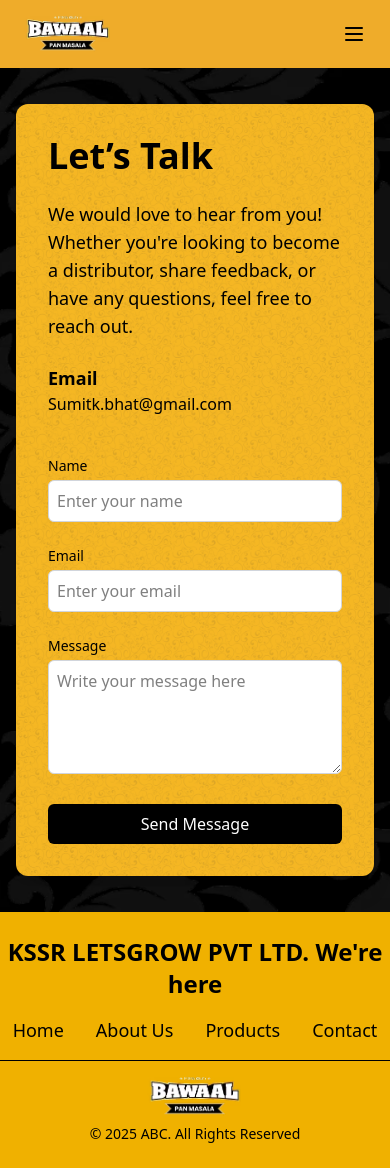
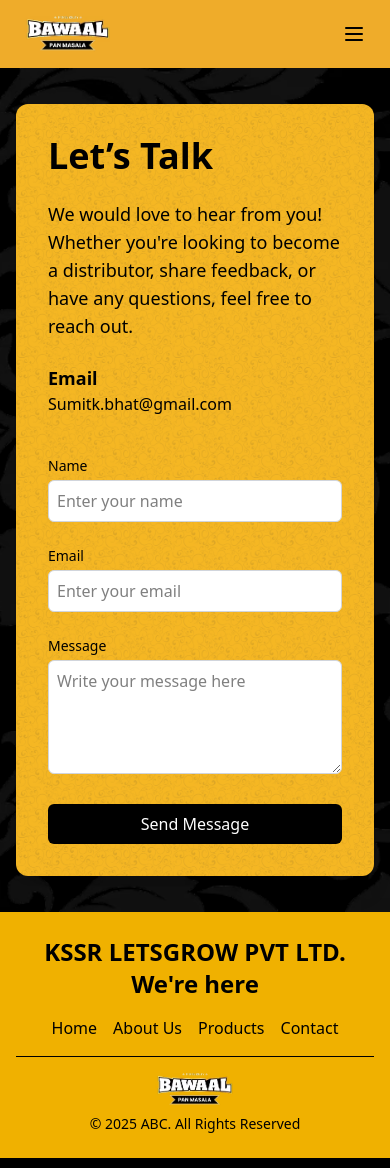
Before and after one commit to SahilRawat8587/Bawaal-Pan-Masala, a React (Vite) app: page /contact in a window 390 px wide. Built offline with nearby package versions, Linux system fonts and the light colour scheme.

Commit message:
Refactor Footer component for improved layout and styling

```diff
--- a/src/Components/Footer.jsx
+++ b/src/Components/Footer.jsx
@@ -6,12 +6,14 @@
   return (
     <footer className="bg-yellow-500 text-black py-6">
       {/* Top Section */}
-      <div className="text-center mb-4">
-        <h1 className="text-2xl font-bold">KSSR LETSGROW PVT LTD. We're here</h1>
+      <div className="text-center mb-4 px-4">
+        <h1 className="text-2xl font-bold">
+          KSSR LETSGROW PVT LTD. We're here
+        </h1>
       </div>
 
       {/* Navigation Links */}
-      <div className="flex justify-center space-x-8 mb-4">
+      <div className="flex flex-wrap justify-center gap-4 mb-4 px-4">
         {[
           { name: "Home", path: "/" },
           { name: "About Us", path: "/about" },
@@ -21,23 +23,23 @@
           <Link
             key={index}
             to={link.path}
-            className="text-lg font-medium hover:underline"
+            className="md:text-lg font-medium hover:underline"
           >
             {link.name}
           </Link>
         ))}
       </div>
 
-      <hr className="border-black mb-4" />
+      <hr className="border-black mb-4 mx-4" />
 
       {/* Bottom Section */}
-      <div className="flex flex-col items-center">
+      <div className="flex flex-col items-center px-4">
         <img
           src={assets.logo}
           alt="Bawaal Pan Masala"
-          className="w-24 mb-2"
+          className="w-20 sm:w-24 mb-2"
         />
-        <p className="text-sm">
+        <p className="text-sm text-center">
           &copy; 2025 ABC. All Rights Reserved
         </p>
       </div>
```
